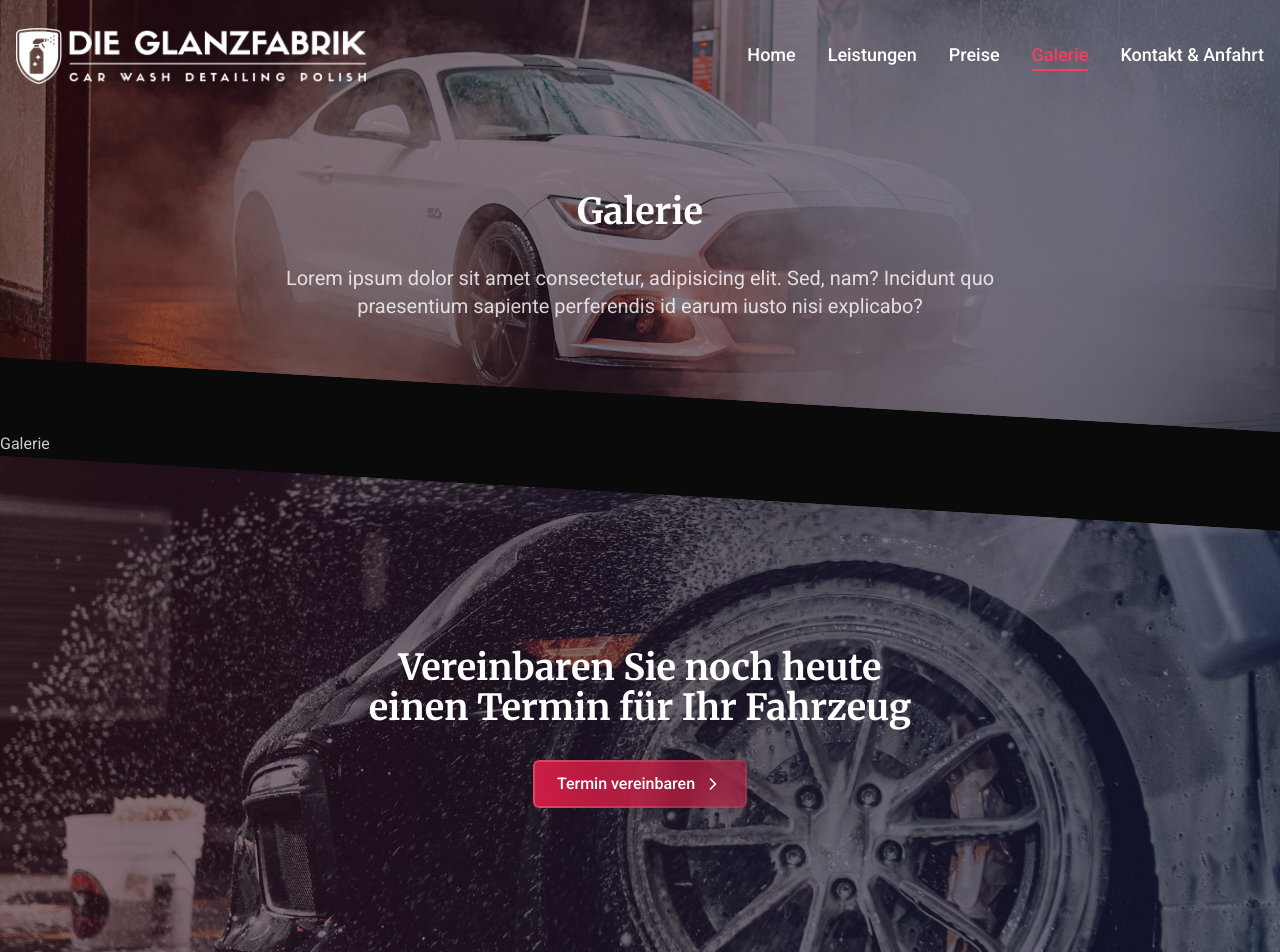
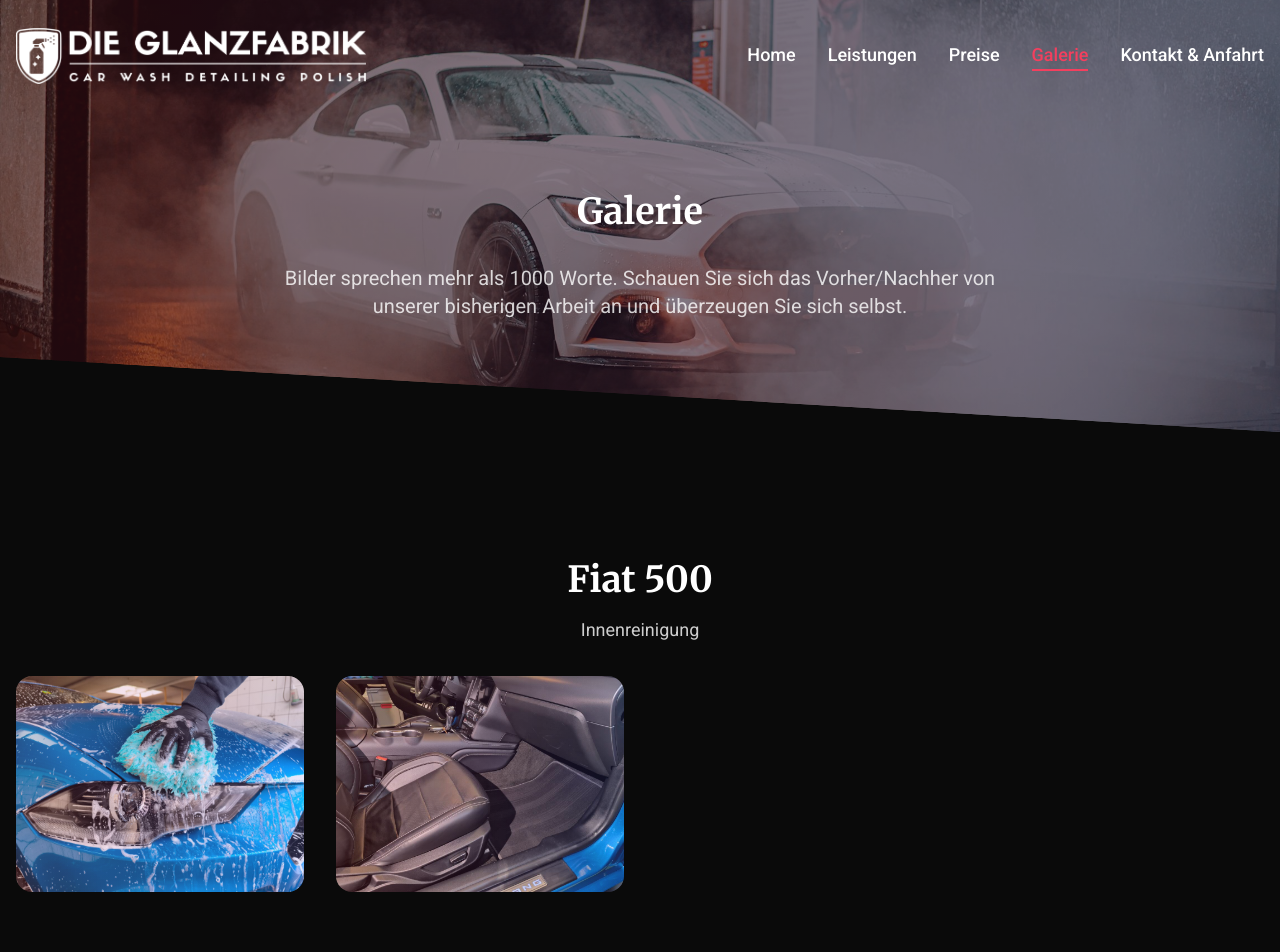
Before and after one commit to andreasremdt/die-glanzfabrik, a Next.js app: page /galerie in a window 1280 px wide. Shown: the top 952 px of the page. Built offline with nearby package versions, Linux system fonts and the light colour scheme.

Commit message:
feat: add gallery content

```diff
--- a/app/galerie/page.tsx
+++ b/app/galerie/page.tsx
@@ -1,14 +1,56 @@
+import Image from "next/image";
 import FooterCta from "@/components/footer-cta";
+import Gallery from "@/components/gallery";
 import PageHeader from "@/components/page-header";
+import Outside from "@/public/images/ford-mustang-outside.jpg";
+import Inside from "@/public/images/ford-mustang-inside.jpg";
 
 export default function Page() {
   return (
     <>
       <PageHeader
         title="Galerie"
-        description="Lorem ipsum dolor sit amet consectetur, adipisicing elit. Sed, nam? Incidunt quo praesentium sapiente perferendis id earum iusto nisi explicabo?"
+        description="Bilder sprechen mehr als 1000 Worte. Schauen Sie sich das Vorher/Nachher von unserer bisherigen Arbeit an und überzeugen Sie sich selbst."
       />
-      <h1>Galerie</h1>
+
+      <article className="section pb-0 last-of-type:pb-16 md:last-of-type:pb-32">
+        <header className="mb-8 text-center">
+          <h2 className="h2 mb-4">Fiat 500</h2>
+          <p className="text-lg">Innenreinigung</p>
+        </header>
+
+        <Gallery className="grid-cols-2 sm:grid-cols-3 md:grid-cols-4">
+          <a
+            href="/images/ford-mustang-outside.jpg"
+            className="gradient-image block overflow-hidden rounded-2xl transition-transform duration-300 hover:scale-110"
+            data-fancybox="gallery"
+            data-caption="Test Data"
+          >
+            <Image
+              src={Outside}
+              quality={75}
+              placeholder="blur"
+              alt=""
+              className="object-cover"
+            />
+          </a>
+          <a
+            href="/images/ford-mustang-inside.jpg"
+            className="gradient-image block overflow-hidden rounded-2xl transition-transform duration-300 hover:scale-110"
+            data-fancybox="gallery"
+            data-caption="Test Data"
+          >
+            <Image
+              src={Inside}
+              quality={75}
+              placeholder="blur"
+              alt=""
+              className="object-cover"
+            />
+          </a>
+        </Gallery>
+      </article>
+
       <FooterCta />
     </>
   );
```
